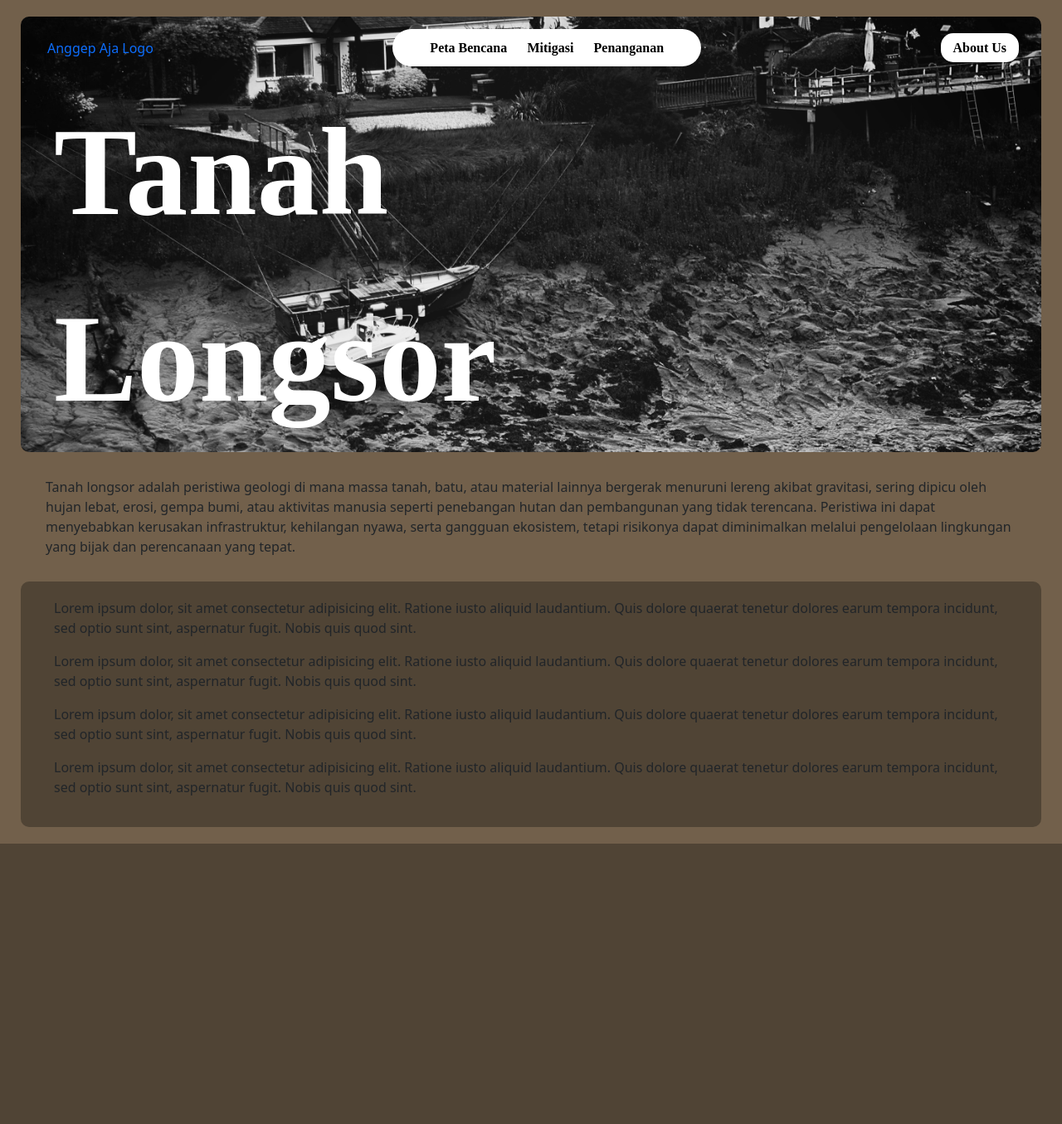
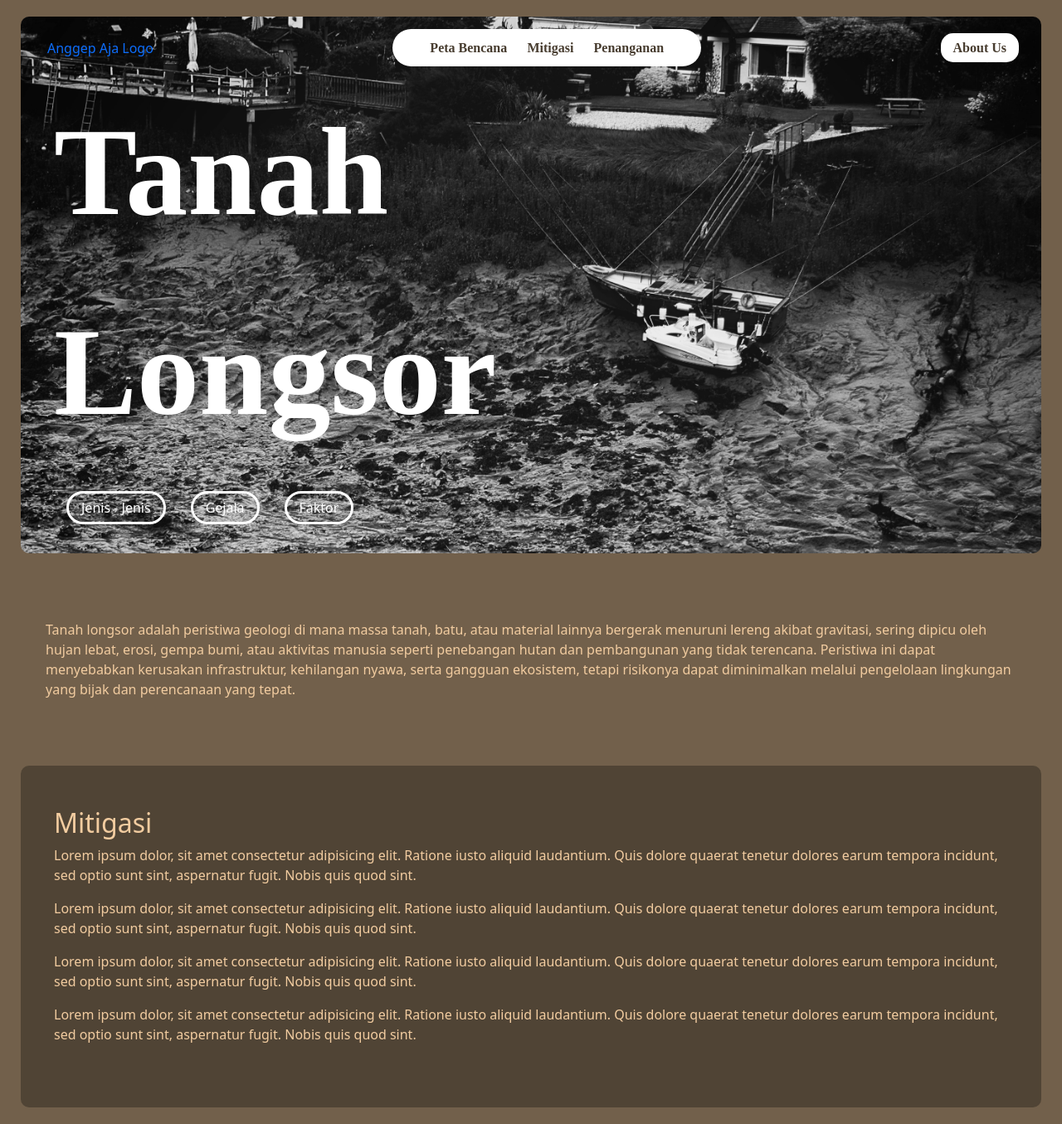
Before and after one commit to IsDukeThere/Disaster-Management-Information-System, a PHP site: page / in a window 1280 px wide. Shown: the whole page at 83% size. Before the commit the page ends 1017 px from the top, so only its background shows below. Run offline with PHP 8.4, Linux system fonts and the light colour scheme.

Commit message:
cuma nambah button

```diff
--- a/index.php
+++ b/index.php
@@ -40,7 +40,7 @@
         font-size: 16px;
         margin-right: 10px;
         margin-left: 10px;
-        color: black;
+        color: #483D30;
     }
 
     .about {
@@ -53,7 +53,13 @@
         font-family: 'Montserrat';
         font-weight: 650;
         font-size: 16px;
-        color: black;
+        color: #483D30;
+    }
+
+    .landing {
+        display: flex;
+        flex-direction: column;
+
     }
 
     .landing p {
@@ -62,8 +68,33 @@
         font-size: 150px;
         color: white;
         margin-left: 40px;
-        width: 50%;
 
+    }
+
+    .short-link {
+        margin-left: 40px;
+        padding-bottom: 20px;
+        display: flex;
+        flex-direction: row;
+    }
+
+    .link {
+        padding: 5px 15px 5px 15px;
+        border-radius: 25px;
+        border: solid;
+        border-color: white;
+        margin: 15px;
+        color: white;
+    }
+
+    .link :hover {
+        padding: 6px 30px 6px 30px;
+        border-radius: 25px;
+        background-color: white;
+    }
+
+    .link :hover a {
+        color: #483D30;
     }
 
     .definisi {
@@ -71,14 +102,18 @@
     }
 
     .definisi p {
-        margin: 30px 30px 30px 30px;
+        margin: 80px 30px 80px 30px;
+        color: #F2CCA0;
     }
 
     .data {
         margin: 20px 25px 20px 25px;
+        padding-top: 10px;
+        padding-bottom: 20px;
         border-radius: 10px;
         background-color: #504435;
         background-size: cover;
+        color: #F2CCA0;
     }
 
     .mitigasi {
@@ -109,7 +144,19 @@
         </nav>
 
         <div class="landing">
-            <p>Tanah Longsor</p>
+            <p>Tanah</p>
+            <p>Longsor</p>
+        </div>
+        <div class="short-link">
+            <div type="button" class="link" href="#scrollspyJenis">
+                <a>Jenis - Jenis</a>
+            </div>
+            <div type="button" class="link" href="#scrollspyGejala">
+                <a>Gejala</a>
+            </div>
+            <div type="button" class="link" href="#scrollspyJenis">
+                <a>Faktor</a>
+            </div>
         </div>
     </div>
 
@@ -129,6 +176,7 @@
     <!-- Semua jadi satu dokumen aja, navbarnya pake scroll spy (Boottrap) -->
     <div class="data" data-bs-spy="scroll" data-bs-target="#navspy">
         <div class="mitigasi" id="scrollspyMitigasi">
+            <h2>Mitigasi</h2>
             <p>Lorem ipsum dolor, sit amet consectetur
                 adipisicing elit. Ratione iusto aliquid laudantium.
                 Quis dolore quaerat tenetur dolores earum tempora
```
Also changed, not shown: img/pexels-zac-frith-325758-918794.jpg.
